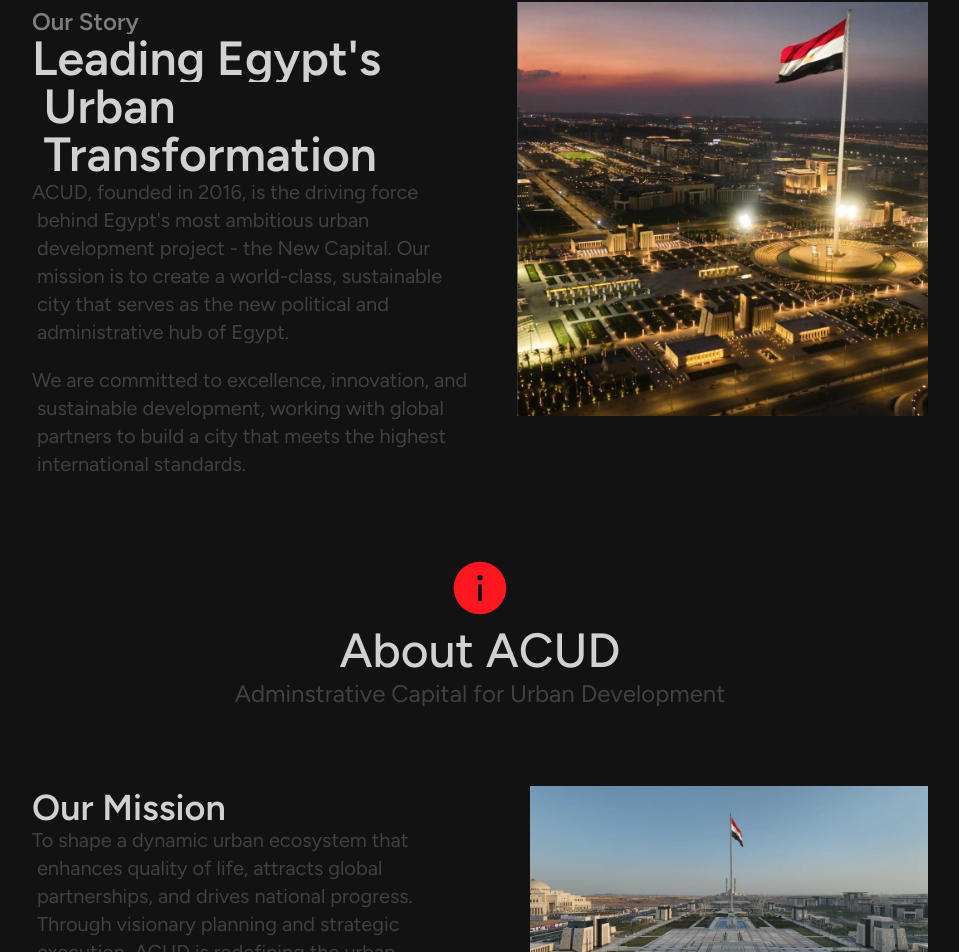
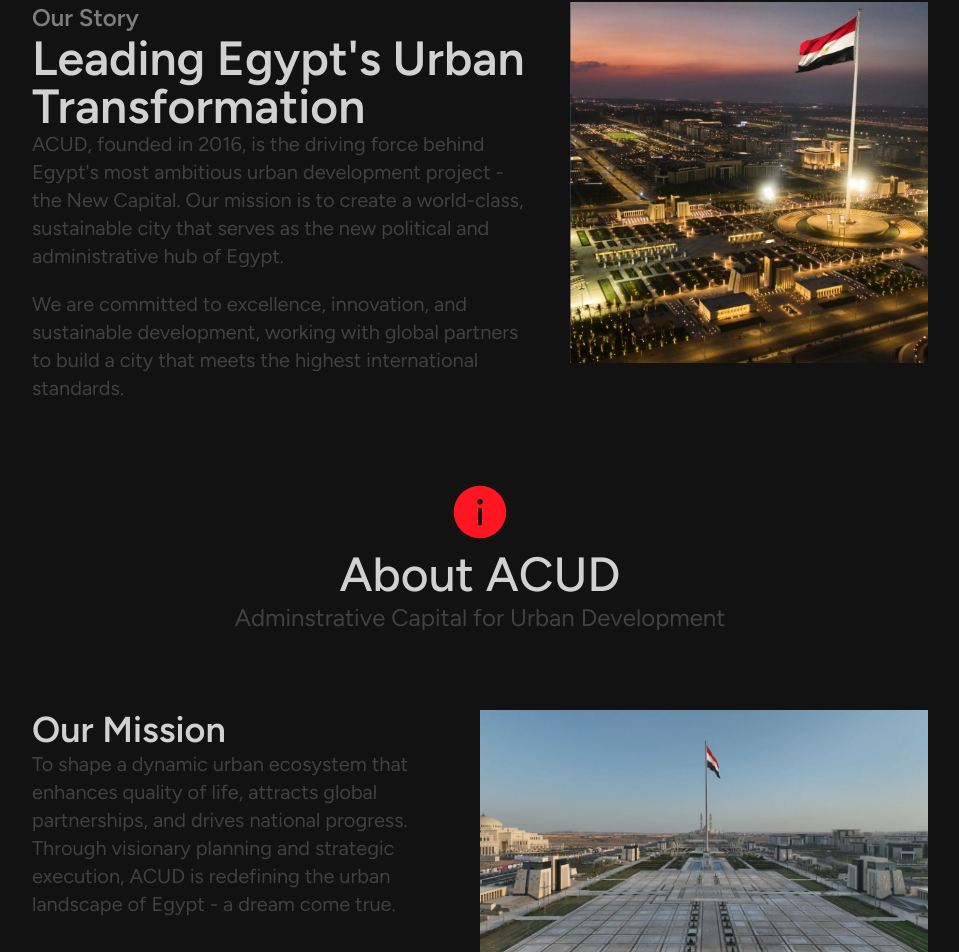
Before and after one commit to omaremadcc/ACUD, a Next.js app: page /about in a window 1280 px wide. Shown: the part 878-1830 px from the top of the page, without its empty margins (160-1119 px from the left). Built offline with nearby package versions, Linux system fonts and the light colour scheme.

Commit message:
Refactor: Remove unnecessary animation wrappers
Replaces `SlideUpText` and `RevealItem` components with standard HTML
elements
where the animation was not strictly necessary or was being handled by
other
means. This simplifies the component tree and improves performance.

```diff
--- a/app/Components/About/About.tsx
+++ b/app/Components/About/About.tsx
@@ -1,7 +1,5 @@
 import { AiFillInfoCircle } from "react-icons/ai";
-import { RevealItem } from "../RevealItem";
 import SectionHeading from "../sectionHeading";
-import SlideUpText from "../SlideUpText";
 
 export default function About() {
   return (
@@ -13,23 +11,19 @@ export default function About() {
       />
       <div className="flex flex-col-reverse md:flex-row items-start justify-center gap-10 responsive-container py-20">
         <div>
-          <SlideUpText className="text-4xl font-semibold">
-            Our Mission
-          </SlideUpText>
-          <SlideUpText
-            className="text-muted-text text-xl"
-            delay={0.2}
-            mode="word"
-          >
+          <h3 className="text-4xl font-semibold">Our Mission</h3>
+          <p className="text-muted-text text-xl">
             To shape a dynamic urban ecosystem that enhances quality of life,
             attracts global partnerships, and drives national progress. Through
             visionary planning and strategic execution, ACUD is redefining the
-            urban landscape of Egypt - a dream come true.
-          </SlideUpText>
+            urban landscape of Egypt - a dream come true.{" "}
+          </p>
         </div>
-        <RevealItem delay={0.9} duration={0.8}>
-          <img src="about/2.webp" alt="Egypt Flag" className="" />
-        </RevealItem>
+        <img
+          src="about/2.webp"
+          alt="Egypt Flag"
+          className="md:max-w-[50%] h-auto"
+        />
       </div>
       <div className="flex flex-col md:flex-row items-start justify-center gap-10 responsive-container py-20">
         <img
--- a/app/Components/HeroPage/NewCapital.tsx
+++ b/app/Components/HeroPage/NewCapital.tsx
@@ -1,4 +1,3 @@
-import { RevealItem } from "../RevealItem";
 import { GiObelisk } from "react-icons/gi";
 import SectionHeading from "../sectionHeading";
 import { IconType } from "react-icons";
@@ -63,13 +62,11 @@ export default function NewCapital() {
         subText="New Capital. New Start"
         Icon={GiObelisk}
       />
-      <RevealItem>
-        <div className="grid grid-cols-1 md:grid-cols-2  gap-y-10 responsive-container my-20 px-5">
-          {facts.map((fact, index) => (
-            <Card key={index} {...fact} />
-          ))}
-        </div>
-      </RevealItem>
+      <div className="grid grid-cols-1 md:grid-cols-2  gap-y-10 responsive-container my-20 px-5">
+        {facts.map((fact, index) => (
+          <Card key={index} {...fact} />
+        ))}
+      </div>
     </div>
   );
 }
--- a/app/Components/HeroPage/Parteners.tsx
+++ b/app/Components/HeroPage/Parteners.tsx
@@ -1,4 +1,3 @@
-import { RevealItem } from "../RevealItem";
 import { FaHandshake } from "react-icons/fa6";
 import SectionHeading from "../sectionHeading";
 
--- a/app/Components/HeroPage/Testimonials.tsx
+++ b/app/Components/HeroPage/Testimonials.tsx
@@ -1,4 +1,3 @@
-import { RevealItem } from "../RevealItem";
 import SlideUpText from "../SlideUpText";
 
 export default function Testimonials() {
@@ -17,7 +16,6 @@ export default function Testimonials() {
           city of the future
         </SlideUpText>
       </div>
-      <RevealItem delay={0.4} duration={0.75}>
       <div>
         <div
           className="h-15 md:h-20 aspect-5/1 bg-semi-muted-text mask mask-center mask-no-repeat mask-contain"
@@ -33,7 +31,6 @@ export default function Testimonials() {
           <span className="text-primary">{'"'}</span>
         </p>
       </div>
-      </RevealItem>
     </div>
   );
 }
--- a/app/Components/SlideUpText.tsx
+++ b/app/Components/SlideUpText.tsx
@@ -39,7 +39,7 @@ export default function SlideUpText({
               <motion.span
                 initial={{ y: "100%" }}
                 whileInView={{ y: "0%" }}
-                viewport={{ once }}
+                viewport={{ once, amount: 0 }}
                 transition={{
                   duration,
                   delay: i * delayStep + delay,
@@ -91,7 +91,7 @@ export default function SlideUpText({
                 <motion.span
                   initial={{ y: "100%" }}
                   whileInView={{ y: "0%" }}
-                  viewport={{ once }}
+                  viewport={{ once, amount: 0 }}
                   transition={{
                     duration,
                     delay: index * delayStep + delay,
--- a/app/about/page.tsx
+++ b/app/about/page.tsx
@@ -2,9 +2,7 @@ import About from "../Components/About/About";
 import Chairman from "../Components/About/Chairman";
 import Milestones from "../Components/About/Milestones";
 import Subsaidaries from "../Components/About/Subsaidaries";
-import { RevealItem } from "../Components/RevealItem";
 import RevealText from "../Components/RevealText";
-import SlideUpText from "../Components/SlideUpText";
 
 export default function Page() {
   return (
@@ -21,39 +19,25 @@ export default function Page() {
       </div>
       <div className="flex gap-10 justify-center items-start flex-col-reverse md:flex-row py-20 responsive-container">
         <div className="">
-          <SlideUpText className="text-lg md:text-2xl text-semi-muted-text font-semibold">
+          <h6 className="text-lg md:text-2xl text-semi-muted-text font-semibold">
             Our Story
-          </SlideUpText>
-          <SlideUpText
-            delay={0.3}
-            mode="word"
-            className="font-semibold text-3xl md:text-5xl"
-          >
+          </h6>
+          <h3 className="font-semibold text-3xl md:text-5xl">
             Leading Egypt's Urban Transformation
-          </SlideUpText>
-          <SlideUpText
-            mode="word"
-            delay={0.6}
-            className="text-muted-text md:text-xl"
-          >
+          </h3>
+          <p className="text-muted-text md:text-xl">
             ACUD, founded in 2016, is the driving force behind Egypt's most
             ambitious urban development project - the New Capital. Our mission
             is to create a world-class, sustainable city that serves as the new
             political and administrative hub of Egypt.
-          </SlideUpText>
-          <SlideUpText
-            mode="word"
-            delay={0.9}
-            className="text-muted-text md:text-xl mt-5"
-          >
+          </p>
+          <p className="text-muted-text md:text-xl mt-5">
             We are committed to excellence, innovation, and sustainable
             development, working with global partners to build a city that meets
             the highest international standards.
-          </SlideUpText>
+          </p>
         </div>
-        <RevealItem delay={0.9} duration={0.8}>
-          <img src="/about/1.webp" alt="New Capital" className="" />
-        </RevealItem>
+        <img src="/about/1.webp" alt="New Capital" className="max-w-[40%]" />
       </div>
       <About />
       <Milestones />
```
Lines whose indentation alone changed are shown as unchanged.
